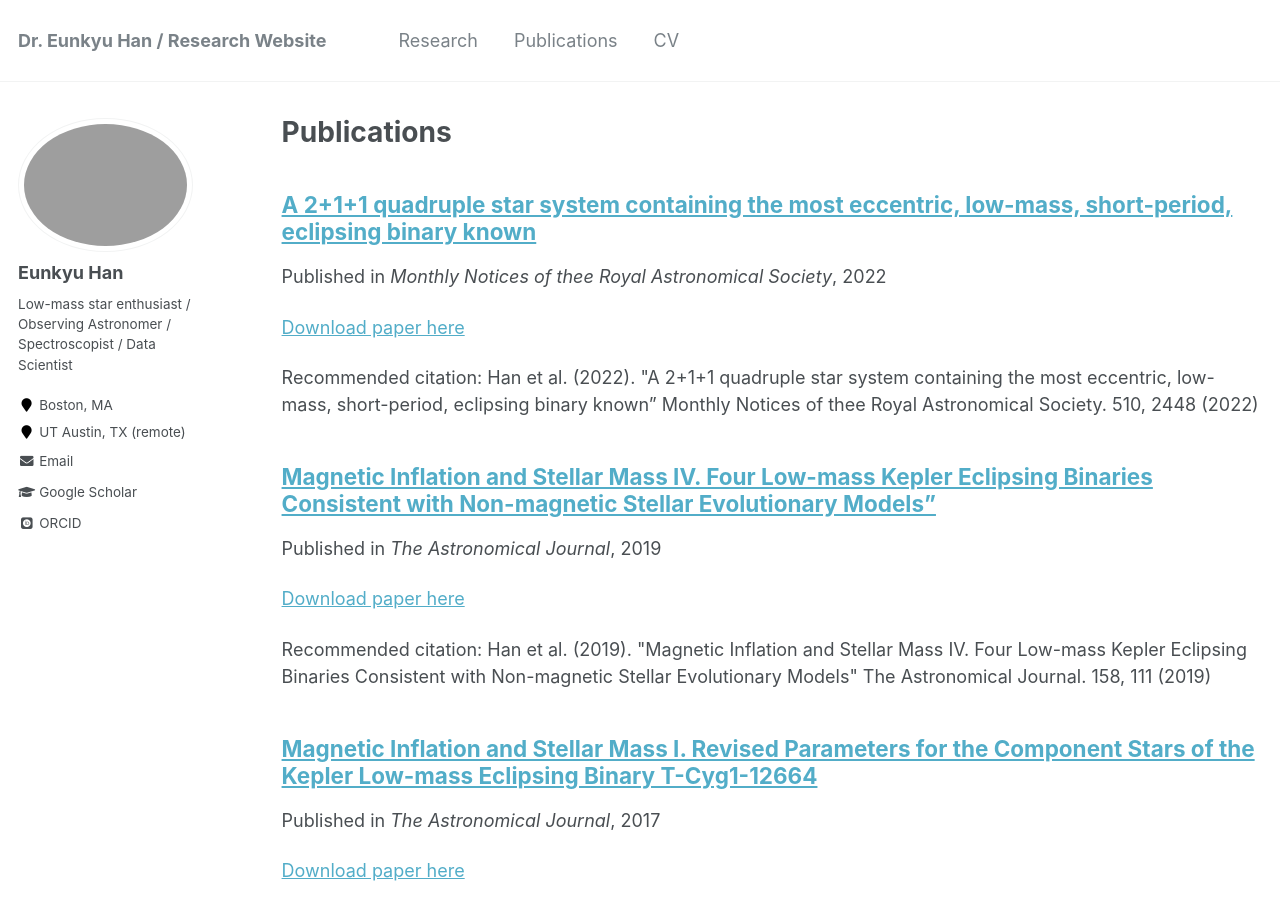
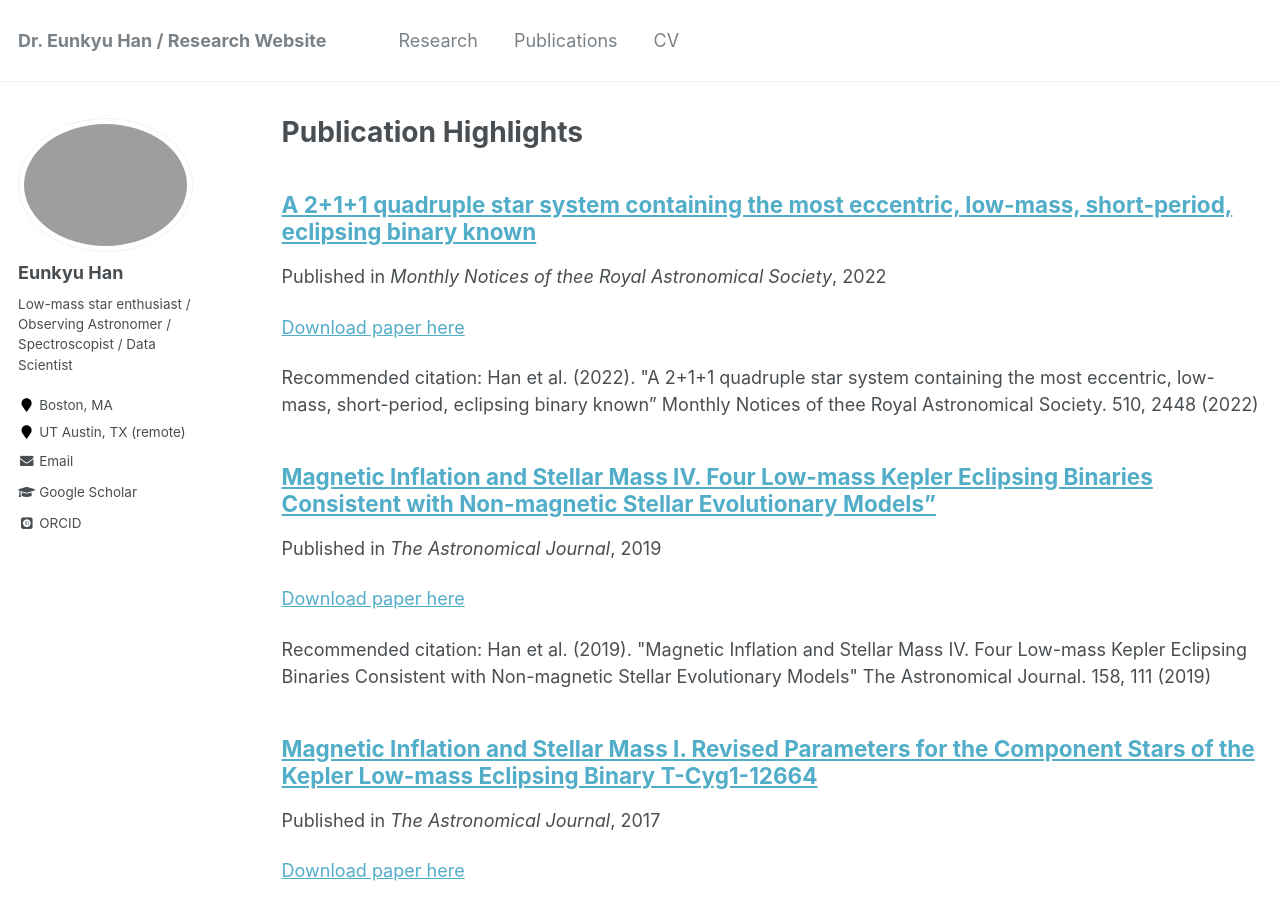
Before and after one commit to eunkyuh/eunkyuh.github.io, a Jekyll site: the page built from _pages/publications.md, in a window 1280 px wide and 900 px high. Built offline with Jekyll 4.4.1, drawn with Linux system fonts in a browser that asks for light colours; some web fonts are replaced.

Commit message:
Update publications.md

```diff
--- a/_pages/publications.md
+++ b/_pages/publications.md
@@ -1,6 +1,6 @@
 ---
 layout: archive
-title: "Publications"
+title: "Publication Highlights"
 permalink: /publications/
 author_profile: true
 ---
```
